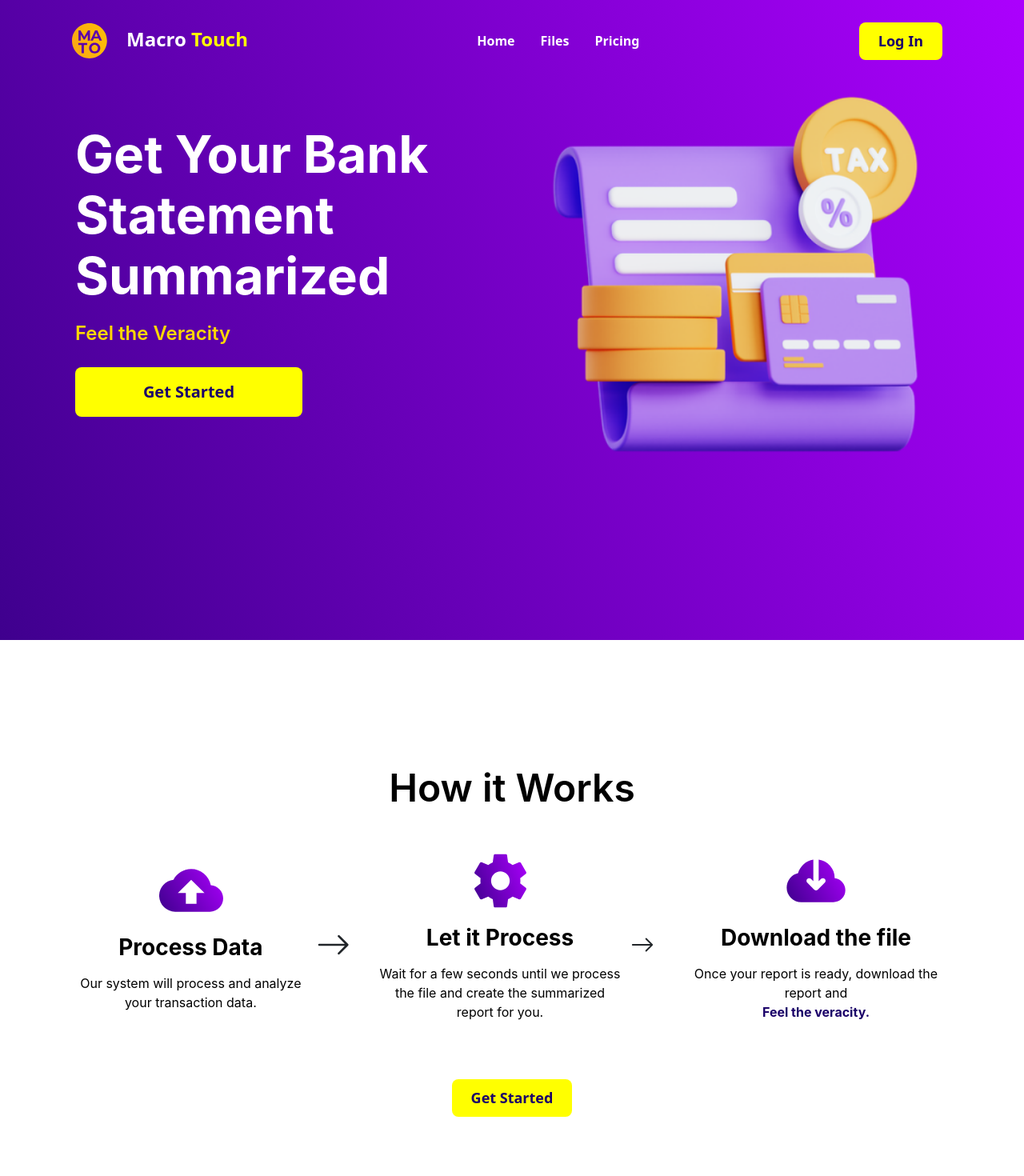
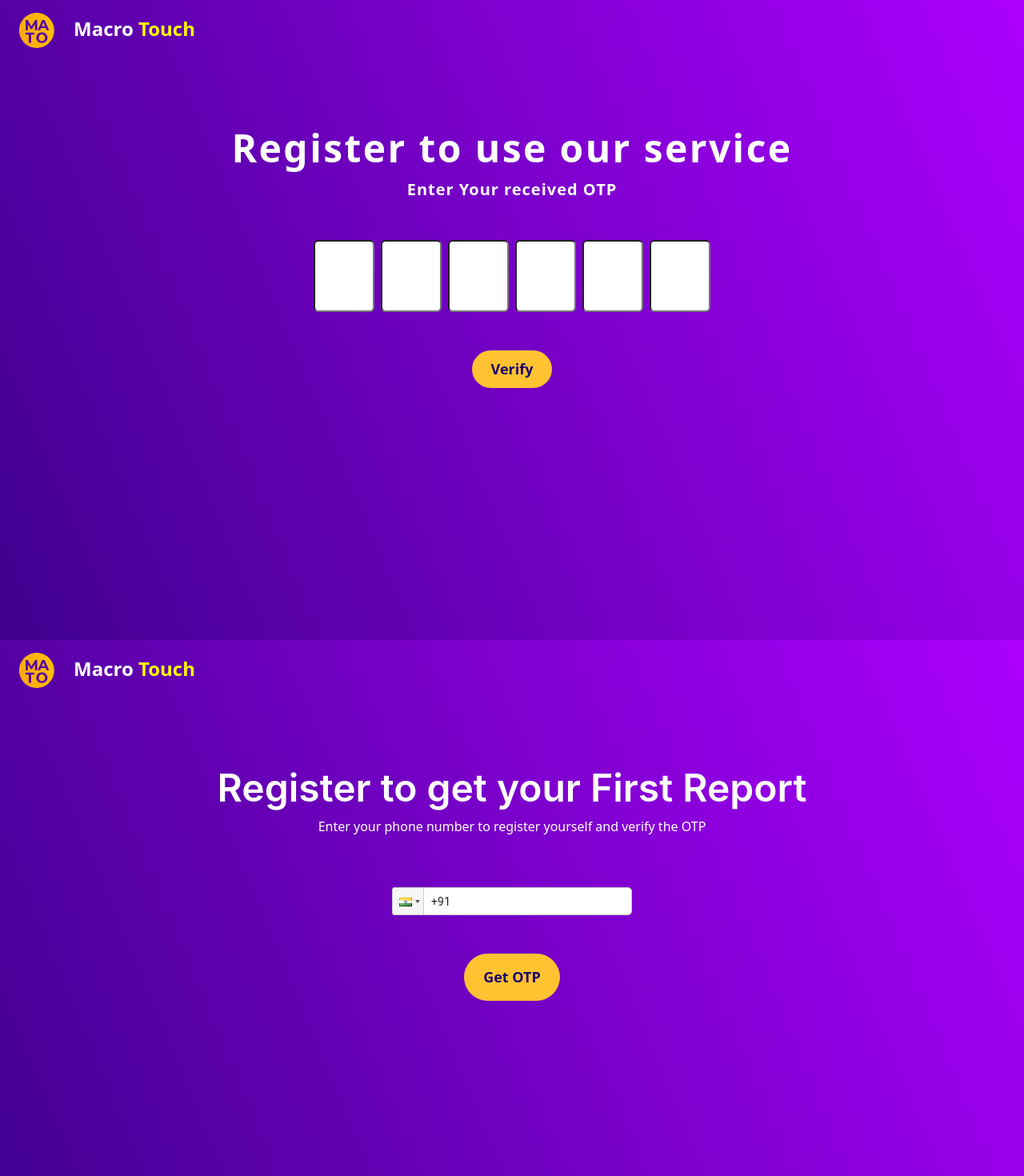
Before and after one commit to vallarasuk/Macro-Touch, a React (Create React App) app: page / in a window 1280 px wide. Shown: the top 1470 px of the page at 80% size. Built offline with nearby package versions, Linux system fonts and the light colour scheme.

Commit message:
validation section added commit

```diff
--- a/package.json
+++ b/package.json
@@ -12,6 +12,7 @@
     "react-bootstrap": "^2.7.4",
     "react-dom": "^18.2.0",
     "react-icons": "^4.9.0",
+    "react-router-dom": "^6.14.0",
     "react-scripts": "5.0.1",
     "react-scroll": "^1.8.9",
     "react-transition-group": "^4.4.5",
--- /dev/null
+++ b/src/Components/Assects/Register.jsx
@@ -0,0 +1,121 @@
+import React from "react";
+import Logo from "./Logo";
+import logo_images from "../Images/logomain.svg";
+import CompanyName from "./CompanyName";
+import { Navbar } from "react-bootstrap";
+import Btn from "./Button";
+import PhoneInput from "react-phone-input-2";
+import "react-phone-input-2/lib/style.css";
+import "./assect_styles.css"; // Your custom CSS file
+
+const Register = () => {
+  const [phone, setPhone] = React.useState("");
+  const [otpSent, setOtpSent] = React.useState(false);
+  const [otp, setOtp] = React.useState("");
+
+  const handlePhoneChange = (value) => {
+    setPhone(value);
+  };
+
+  const handleGetOTP = () => {
+    // Simulate sending OTP via API call
+    simulateOTPSending()
+      .then(() => {
+        setOtpSent(true);
+      })
+      .catch((error) => {
+        console.log("Error sending OTP:", error);
+      });
+  };
+
+  const handleOtpChange = (event) => {
+    setOtp(event.target.value);
+  };
+
+  const handleVerifyOTP = () => {
+    // Simulate OTP verification via API call
+    simulateOTPVerification()
+      .then(() => {
+        console.log("OTP verification successful");
+      })
+      .catch((error) => {
+        console.log("Error verifying OTP:", error);
+      });
+  };
+
+  const simulateOTPSending = () => {
+    // Simulate API call delay
+    return new Promise((resolve, reject) => {
+      setTimeout(() => {
+        // Simulate success response
+        resolve();
+      }, 1000);
+    });
+  };
+
+  const simulateOTPVerification = () => {
+    // Simulate API call delay
+    return new Promise((resolve, reject) => {
+      setTimeout(() => {
+        // Simulate success response
+        resolve();
+      }, 1000);
+    });
+  };
+
+  return (
+    <div className="register_section p-3">
+      <Navbar.Brand href="#home" className="d-flex align-items-center">
+        <Logo logo_icon={logo_images} />
+        <CompanyName name="Macro Touch" />
+      </Navbar.Brand>
+      <div className="input_content text-center">
+        <div className="mt-md-5 pt-md-5">
+          <h1>Register to get your First Report</h1>
+          <p>Enter your phone number to register yourself and verify the OTP</p>
+        </div>
+
+        <div className="input_section center-input">
+          <div className="input_field my-5">
+            <PhoneInput
+              country={"in"} // Set default country (e.g., India)
+              value={phone}
+              onChange={handlePhoneChange}
+              containerClass="phone-input-container"
+              inputClass="custom-input-class"
+              inputProps={{
+                placeholder: "00000 00000",
+              }}
+            />
+          </div>
+          {!otpSent ? (
+            <div className="input_button">
+              <Btn
+                button_name="Get OTP"
+                className="input_btn"
+                onClick={handleGetOTP}
+              />
+            </div>
+          ) : (
+            <div className="input_button">
+              <input
+                type="text"
+                className="input_box"
+                placeholder="Enter OTP"
+                value={otp}
+                onChange={handleOtpChange}
+              />
+              <Btn
+                button_name="Verify OTP"
+                className="input_btn"
+                onClick={handleVerifyOTP}
+              />
+            </div>
+          )}
+        </div>
+      </div>
+    </div>
+  );
+};
+
+export default Register;
--- /dev/null
+++ b/src/Components/Assects/VerifyOTP.jsx
@@ -0,0 +1,146 @@
+import React, { useRef, useState, useEffect } from "react";
+import { Navbar } from "react-bootstrap";
+import { FaSyncAlt } from "react-icons/fa";
+import Logo from "./Logo";
+import CompanyName from "./CompanyName";
+import logo_images from "../Images/logomain.svg";
+import Btn from "./Button";
+
+const VerifyOTP = () => {
+  const inputRefs = useRef([]);
+  const [isVerified, setIsVerified] = useState(false);
+  const [timer, setTimer] = useState(30);
+
+  useEffect(() => {
+    let interval;
+    if (isVerified) {
+      interval = setInterval(() => {
+        setTimer((prevTimer) => prevTimer - 1);
+      }, 1000);
+    }
+    return () => {
+      clearInterval(interval);
+    };
+  }, [isVerified]);
+
+  useEffect(() => {
+    if (timer === 0) {
+      setIsVerified(false);
+      setTimer(30);
+    }
+  }, [timer]);
+
+  const handleInputChange = (e, index) => {
+    let { value } = e.target;
+    // Remove non-digit characters from the input value
+    value = value.replace(/[^0-9]/g, "");
+
+    if (value.length === 1) {
+      // Move focus to the next input field when entering a digit
+      if (index < inputRefs.current.length - 1) {
+        inputRefs.current[index + 1].focus();
+      }
+    }
+
+    // Update the input value with the validated number-only value
+    e.target.value = value;
+  };
+
+  const handleKeyDown = (e, index) => {
+    if (e.key === "Backspace" && index > 0 && e.target.value === "") {
+      // Move focus to the previous input field when pressing Backspace and the current field is empty
+      inputRefs.current[index - 1].focus();
+    }
+  };
+
+  const handleVerifyClick = () => {
+    setIsVerified(true);
+  };
+
+  const handleResendClick = () => {
+    setIsVerified(false);
+    setTimer(30);
+  };
+
+  return (
+    <div className="verify_section p-3">
+      <Navbar.Brand href="#home" className="d-flex align-items-center">
+        <Logo logo_icon={logo_images} />
+        <CompanyName name="Macro Touch" />
+      </Navbar.Brand>
+      <div className="input_content text-center">
+        <div className="mt-md-5 pt-md-5">
+          <h1>Register to use our service</h1>
+          <p>Enter Your received OTP</p>
+          <div
+            className="otp-input-container my-5"
+            style={{
+              display: "flex",
+              justifyContent: "center",
+              width: "100%",
+              padding: "0px 18px",
+              alignItems: "flex-start",
+              gap: "8px",
+            }}
+          >
+            {[...Array(6)].map((_, index) => (
+              <input
+                key={index}
+                ref={(ref) => (inputRefs.current[index] = ref)}
+                type="text"
+                className="otp-input no-spin-button"
+                maxLength={1}
+                onChange={(e) => handleInputChange(e, index)}
+                onKeyDown={(e) => handleKeyDown(e, index)}
+                style={{
+                  borderRadius: "6px",
+                  background: "#FFF",
+                  width: "76px",
+                  height: "90px",
+                  textAlign: "center",
+                  fontWeight: "bold",
+                  fontSize: "20px",
+                }}
+              />
+            ))}
+          </div>
+          <div className="my-5 verify_layout">
+            {!isVerified ? (
+              <Btn
+                button_name="Verify"
+                className="verify_btn"
+                onClick={handleVerifyClick}
+              />
+            ) : (
+              <div className="countdown">
+                {timer > 0 ? (
+                  <div className="countdown-content">
+                    <p>Resend in</p>
+                    <p className="countdown-timer">{timer} seconds</p>
+                  </div>
+                ) : (
+                  <div className="countdown-content">
+                    <p>Click below to resend</p>
+                  </div>
+                )}
+                <div className="countdown-icon">
+                  <FaSyncAlt className="rotate-icon" />
+                </div>
+              </div>
+            )}
+          </div>
+
+          {!isVerified && timer <= 0 && (
+            <div className="resend">
+              <a href="#/" onClick={handleResendClick}>
+                Resend
+              </a>
+            </div>
+          )}
+        </div>
+      </div>
+    </div>
+  );
+};
+
+export default VerifyOTP;
--- a/src/Components/Assects/assect_styles.css
+++ b/src/Components/Assects/assect_styles.css
@@ -1,5 +1,6 @@
 :root {
-    --btn-name: #1B0069;;
+    --btn-name: #1B0069;
+    ;
     --btn-background: yellow;
     --company-second-name-color: yellow;
 }
@@ -20,3 +21,93 @@
 .second_name {
     color: var(--company-second-name-color);
 }
+
+.register_section {
+    height: 100vh;
+    background: linear-gradient(67.3deg, #1B0069 -32.92%, #AD00FF 101.42%) !important;
+
+}
+
+.register_section h1 {
+    color: #FFF;
+    font-size: 48px;
+    font-family: Inter;
+    font-weight: 600;
+    line-height: 119.5%;
+}
+
+.register_section p {
+    color: #FFF;
+    font-size: 16px;
+}
+
+.input_btn {
+    border-radius: 51px;
+    background: #FFC231;
+    padding: 16px 80px !important;
+    align-items: flex-start;
+    gap: 10px;
+}
+
+.input_box {
+    border-radius: 8px;
+    border: 1px solid #FFF;
+    padding: 15px;
+    width: 557px;
+    height: 85px;
+    flex-shrink: 0;
+}
+
+.center-input {
+    display: flex;
+    flex-direction: column;
+    align-items: center;
+    justify-content: center;
+}
+
+.custom-input-class {
+    border-radius: 8px;
+    border: 1px solid #FFF;
+    padding: 15px;
+    width: 557px;
+    height: 85px;
+    flex-shrink: 0;
+}
+
+.verify_section h1 {
+    color: #FFF;
+    font-size: 48px;
+    font-weight: 600;
+    letter-spacing: 2.4px;
+}
+
+.verify_section p {
+    color: #FFF;
+    font-size: 20px;
+    font-weight: 600;
+    letter-spacing: 1px;
+}
+
+.verify_section {
+    height: 100vh;
+    background: linear-gradient(67.3deg, #1B0069 -32.92%, #AD00FF 101.42%) !important;
+}
+
+.verify_btn {
+    border-radius: 51px;
+    background: #ffc231;
+}
+
+.verify_layout {
+    display: flex;
+    justify-content: center;
+    /* Align the content horizontally at the center */
+    align-items: center;
+    /* Align the content vertically at the center */
+}
+
+.no-spin-button::-webkit-outer-spin-button,
+.no-spin-button::-webkit-inner-spin-button {
+    -webkit-appearance: none;
+    margin: 0;
+}
--- a/src/Components/Helpers/Header.jsx
+++ b/src/Components/Helpers/Header.jsx
@@ -4,10 +4,14 @@ import "./helper_style.css";
 import Home from "./Home";
 import Content from "./Content";
 import Footer from "./Footer";
+import Register from "../Assects/Register";
+import VerifyOTP from "../Assects/VerifyOTP";
 
 const Header = () => {
   return (
     <>
+      <VerifyOTP />
+      <Register />
       <div className="home_section">
         <NavBar />
         <Home />
```
Also changed, not shown: src/Components/Assects/Login.jsx (added, +9 -0 lines), src/Components/Section/FileSection.jsx (added, +11 -0 lines), src/Components/Section/PriceSection.jsx (added, +9 -0 lines), 1 other file (tests, documents, lock files or other folders).
